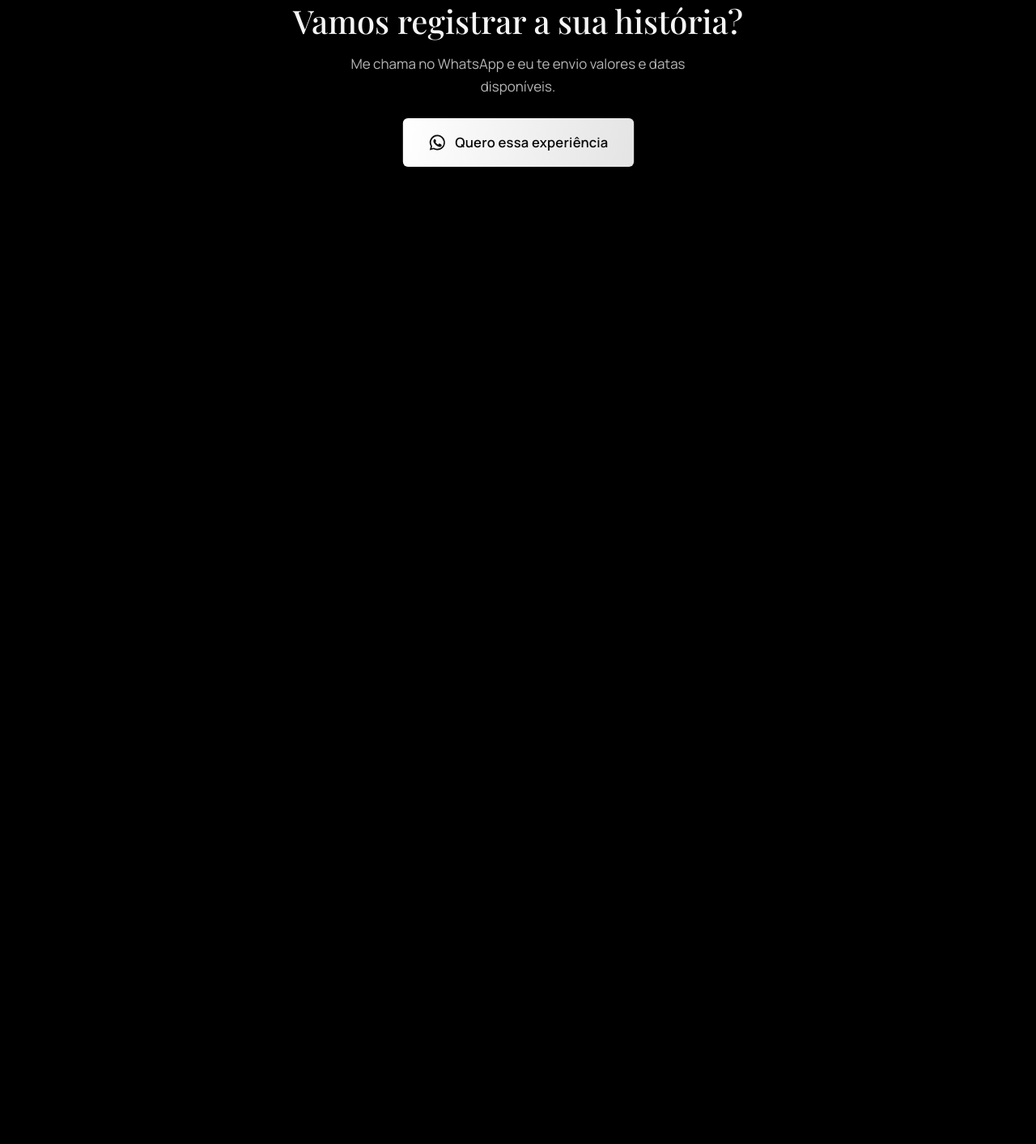
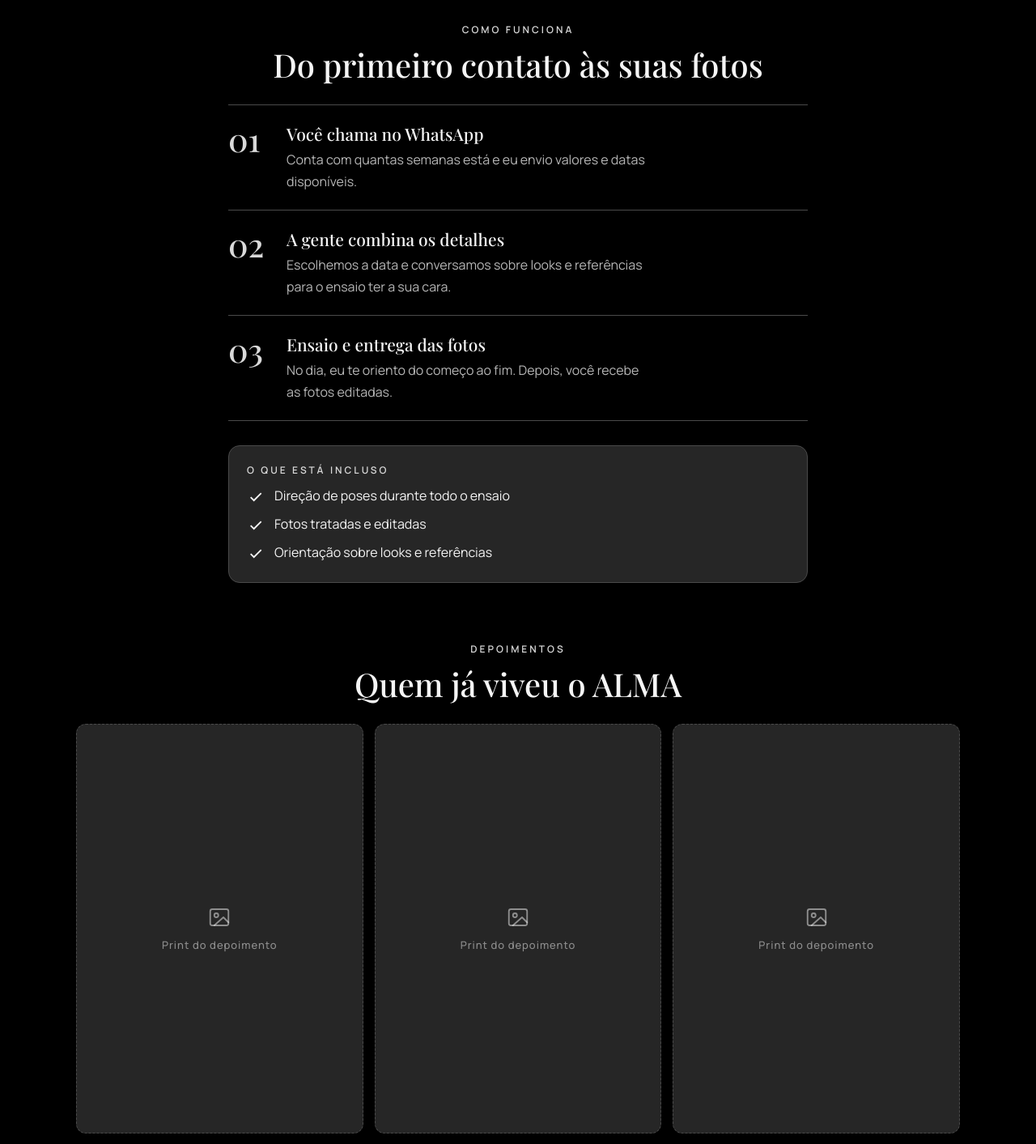
Before and after one commit to agenciaedigitalltda-ops/kathleen-menezes-alma, a plain HTML site: page index.html in a window 1280 px wide. Shown: the part 2349-3762 px from the top of the page at 81% size. Before the commit the page ends 2684 px from the top, so only its background shows below. Drawn offline with nearby package versions, Linux system fonts and the light colour scheme.

Commit message:
Novas seções na página

```diff
--- a/index.html
+++ b/index.html
@@ -8,8 +8,8 @@
   <title>ALMA</title>
   <link rel="preconnect" href="https://fonts.googleapis.com">
   <link rel="preconnect" href="https://fonts.gstatic.com" crossorigin>
-  <link rel="stylesheet" href="assets/style.css?v=202611131000">
-  <link rel="stylesheet" href="assets/venda.css?v=202611131000">
+  <link rel="stylesheet" href="assets/style.css?v=202611131300">
+  <link rel="stylesheet" href="assets/venda.css?v=202611131300">
 </head>
 <body class="venda-page">
   <main id="pagina"></main>
@@ -20,8 +20,8 @@
 
   <p class="load-fail" id="load-fail" hidden>Não foi possível carregar os arquivos da pasta <b>assets/</b>. Confira se ela foi enviada junto com as páginas e abra a página em um navegador normal.</p>
   <script>setTimeout(function(){ if(!window.LP||!window.APP_CONFIG){ var e=document.getElementById('load-fail'); e.hidden=false; e.style.cssText='font:16px/1.5 system-ui,sans-serif;max-width:480px;margin:40px auto;padding:16px;border:1px solid #d33;border-radius:10px;color:#222;background:#fff'; } }, 1500);</script>
-  <script src="assets/config.js?v=202611131000"></script>
-  <script src="assets/common.js?v=202611131000"></script>
+  <script src="assets/config.js?v=202611131300"></script>
+  <script src="assets/common.js?v=202611131300"></script>
   <script>
     (function () {
       var LP = window.LP, C = LP.config, el = LP.el, V = C.venda || {};
@@ -117,6 +117,63 @@
           { intervalo: (K.segundos || 3.5) * 1000, velocidade: 500 });
       }
 
+      /* ----- 4b. Como funciona + o que está incluso ----- */
+      function topoSec(selo, titulo) {
+        return el('div', { class: 'v-topo-sec' }, [
+          selo ? el('p', { class: 'v-eyebrow', text: selo }) : null,
+          titulo ? el('h2', { class: 'v-titulo', text: titulo, style: 'margin:0' }) : null
+        ]);
+      }
+      var CF = V.comoFunciona;
+      if (CF && (CF.passos || []).length) {
+        var passos = CF.passos.map(function (p, i) {
+          return el('li', { class: 'v-passo' }, [
+            el('span', { class: 'v-passo-n', text: '0' + (i + 1) }),
+            el('div', {}, [el('h3', { class: 'v-passo-t', text: p.titulo }), p.texto ? el('p', { class: 'v-texto', text: p.texto }) : null])
+          ]);
+        });
+        var inc = null;
+        if (CF.incluso && (CF.incluso.itens || []).length) {
+          inc = el('div', { class: 'v-incluso' }, [
+            el('h3', { class: 'v-incluso-t', text: CF.incluso.titulo || 'O que está incluso' }),
+            el('ul', {}, CF.incluso.itens.map(function (t) {
+              var li = el('li', {});
+              li.innerHTML = '<svg viewBox="0 0 24 24" aria-hidden="true"><path d="M9.5 16.2L5.8 12.5l-1.4 1.4 5.1 5.1L20 8.5l-1.4-1.4z"/></svg>';
+              li.appendChild(document.createTextNode(t));
+              return li;
+            }))
+          ]);
+        }
+        root.appendChild(el('section', { class: 'v-como' }, [topoSec(CF.selo, CF.titulo), el('ol', { class: 'v-passos' }, passos), inc]));
+      }
+
+      /* ----- 4c. Prova (prints de depoimentos) ----- */
+      var PR = V.prova;
+      if (PR) {
+        var provas = (PR.imagens || []).filter(Boolean);
+        if (provas.length || revisao) {
+          var itensProva = provas.length
+            ? provas.map(function (src) { return el('div', { class: 'v-prova-item' }, [el('img', { src: src, alt: 'Depoimento de cliente', loading: 'lazy' })]); })
+            : [1, 2, 3].map(function () {
+                var d = el('div', { class: 'v-prova-item vazio' });
+                d.innerHTML = '<div><svg viewBox="0 0 24 24"><rect x="3" y="4" width="18" height="16" rx="2"/><circle cx="9" cy="10" r="2"/><path d="M21 17l-5-5-9 8"/></svg>Print do depoimento</div>';
+                return d;
+              });
+          root.appendChild(el('section', { class: 'v-prova' }, [topoSec(PR.selo, PR.titulo), el('div', { class: 'v-prova-fila' }, itensProva)]));
+        }
+      }
+
+      /* ----- 4d. Perguntas frequentes ----- */
+      var FQ = V.faq;
+      if (FQ && (FQ.itens || []).length) {
+        root.appendChild(el('section', { class: 'v-faq' }, [
+          topoSec(FQ.selo, FQ.titulo),
+          el('div', { class: 'v-faq-lista' }, FQ.itens.map(function (q) {
+            return el('details', { class: 'v-faq-item' }, [el('summary', { text: q.p }), el('p', { class: 'v-texto', text: q.r })]);
+          }))
+        ]));
+      }
+
       /* ----- 5. Chamada final ----- */
       var fimBtn = botaoWa('btn btn-primary btn-lg', [iconeWa(), V.botao || 'Quero essa experiência'], 'fim');
       if (fimBtn) {
```
